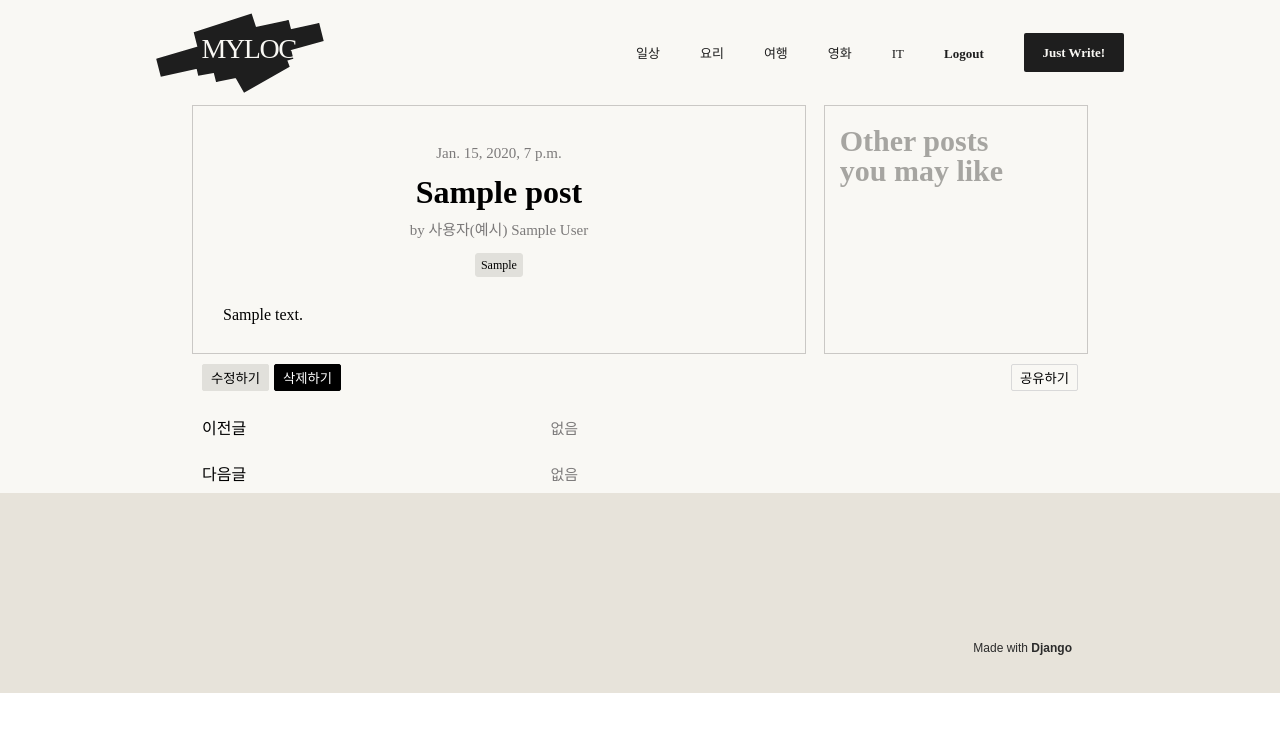
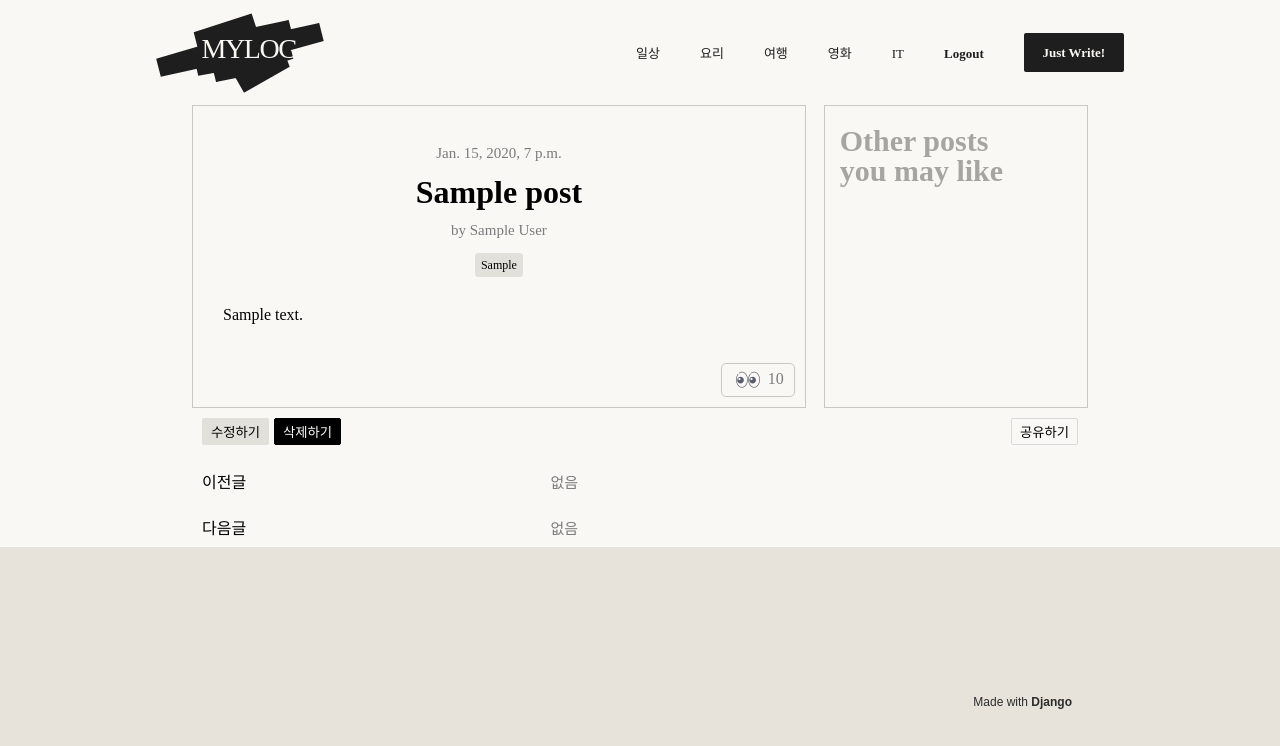
Before and after one commit to Ethanall94/AnimalFarm, a Django app: page /board/ in a window 1280 px wide. Shown: the top 746 px of the page. Run offline with Django 4.2, Linux system fonts and the light colour scheme; tables that the repository leaves empty hold one stand-in row (values such as "Sample post"); parts of the project's set-up code (start-up, migrations or seed data) failed here and were passed over; some web fonts are replaced.

Commit message:
feat: board.html viewsInfo 추가

```diff
--- a/blog_project/blog_app/static/css/board.css
+++ b/blog_project/blog_app/static/css/board.css
@@ -294,3 +294,19 @@
     text-decoration: none;
     font-size: 17px;
 }
+
+/* views info 추가 */
+.viewsInfo {
+    float: right;
+    border: 1px solid #CAC8C5;
+    border-radius: 5px;
+    padding: 0px 10px;
+    margin: 10px;
+    color: #7c7a7a;
+}
+
+.views img {
+    vertical-align: middle;
+    width: 32px;
+    height: 32px;
+}
--- a/blog_project/blog_app/templates/board.html
+++ b/blog_project/blog_app/templates/board.html
@@ -29,16 +29,24 @@
                             {{ main_post.title }}
                         </div>
                         <div id="rectUser">
-                            by 사용자(예시) {{ main_post.author_id }}
+                            {% if not main_post.author_id %}
+                            by 이름 없는 사용자
+                            {% else %}
+                            by {{ main_post.author_id }}
+                            {% endif %}
                         </div>
                         <div id="rectTopic">
                             {{ main_post.topic }}
-
                         </div>
                     </div>
                     <div class="rectMain">
-
                         {{ main_post.content|safe }}
+                    </div>
+                    <div class="views">
+                        <div class="viewsInfo">
+                            <img src="{% static 'img/eyes.png' %}" alt="">
+                            {{ main_post.views }}
+                        </div>
                     </div>
                 </div>
                 <div class="subRectangle">
```
Also changed, not shown: blog_project/blog_app/static/img/eyes.png (added).
